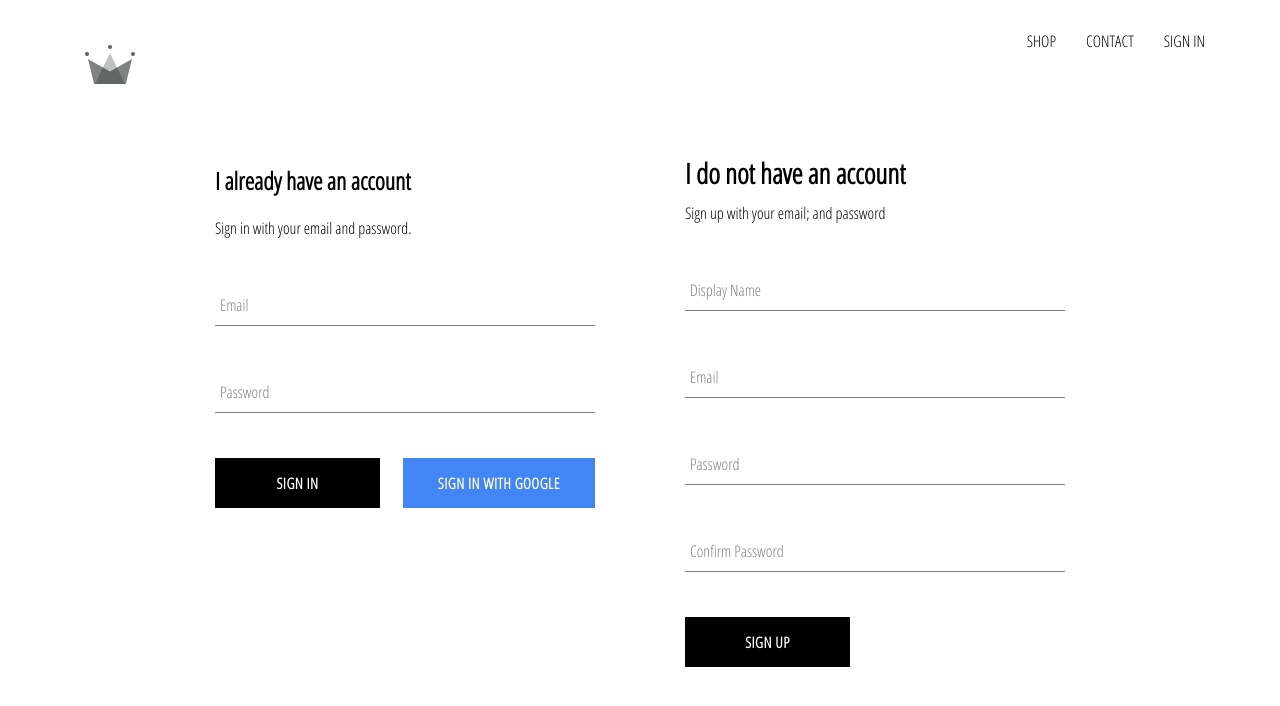
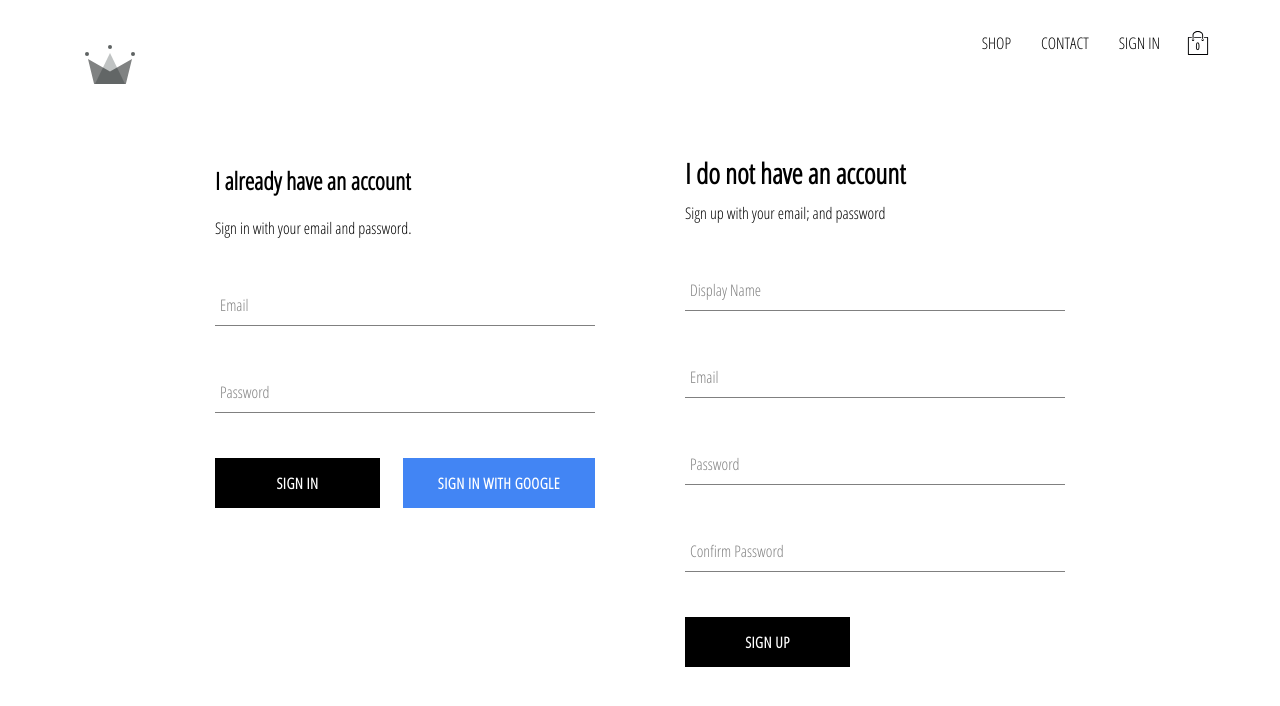
Before and after one commit to benjsurdilla/crwn-clothing, a React (Create React App) app: page /signin in a window 1280 px wide. Shown: the top 706 px of the page. Built offline with nearby package versions, Linux system fonts and the light colour scheme; no server answers.

Commit message:
added cartIcon and cartDropdown components to application, also implemented cart reducer

```diff
--- /dev/null
+++ b/src/components/cart-dropdown/cart-dropdown.component.jsx
@@ -0,0 +1,14 @@
+import React from "react";
+
+import CustomButton from "../custom-button/custom-button.component";
+
+import './cart-dropdown.styles.scss';
+
+const CartDropdown = () => (
+    <div className='cart-dropdown'>
+        <div className='cart-items' />
+        <CustomButton>GO TO CHECKOUT</CustomButton>
+    </div>
+)
+
+export default CartDropdown;
--- /dev/null
+++ b/src/components/cart-dropdown/cart-dropdown.styles.scss
@@ -0,0 +1,24 @@
+.cart-dropdown {
+    position: absolute;
+    width: 240px;
+    height: 340px;
+    display: flex;
+    flex-direction: column;
+    padding: 20px;
+    border: 1px solid black;
+    background-color: white;
+    top: 80px;
+    right: 0;
+    z-index: 5;
+
+    .cart-items {
+        height: 240px;
+        display: flex;
+        flex-direction: column;
+        overflow: scroll;
+    }
+
+    button {
+        margin-top: auto;
+    }
+}
--- /dev/null
+++ b/src/components/cart-icon/cart-icon.component.jsx
@@ -0,0 +1,25 @@
+import React from "react";
+import { connect } from 'react-redux';
+
+import { toggleCartHidden } from '../../redux/cart/cart.actions';
+
+import { ReactComponent as ShoppingIcon } from '../../assets/shopping-bag.svg';
+
+
+import './cart-icon.styles.scss';
+
+const CartIcon = ({ toggleCartHidden }) => (
+    <div className='cart-icon' onClick={toggleCartHidden}>
+        <ShoppingIcon className='shopping-icon' />
+        <span className='item-count'>0</span>
+    </div>
+);
+
+const mapDispatchToProps = dispatch => ({
+    toggleCartHidden: () => dispatch(toggleCartHidden())
+});
+
+export default connect(
+    null,
+    mapDispatchToProps
+)(CartIcon);
--- /dev/null
+++ b/src/components/cart-icon/cart-icon.styles.scss
@@ -0,0 +1,22 @@
+.cart-icon {
+    width: 45px;
+    height: 45px;
+    position: relative;
+    display: flex;
+    align-items: center;
+    justify-content: center;
+    cursor: pointer;
+
+    .shopping-icon {
+        width: 24px;
+        height: 24px;
+
+    }
+
+    .item-count {
+        position: absolute;
+        font-size: 10px;
+        font-weight: bold;
+        bottom: 12px;
+    }
+}
--- a/src/components/header/header.component.jsx
+++ b/src/components/header/header.component.jsx
@@ -2,7 +2,8 @@
 
 import { Link } from "react-router-dom";
 import { connect } from "react-redux";
-
+import CartIcon from "../cart-icon/cart-icon.component";
+import CartDropdown from "../cart-dropdown/cart-dropdown.component";
 import { auth } from '../../firebase/firebase.utils';
 
 import { ReactComponent as Logo } from '../../assets/crown.svg';
@@ -10,7 +11,7 @@
 
 import './header.styles.scss';
 
-const Header = ({ currentUser }) => (
+const Header = ({ currentUser, hidden }) => (
     <div className='header'>
         <Link className='logo-container' to ="/">
             <Logo className='logo' />
@@ -34,14 +35,19 @@
                </Link>
            )}
            {/* <Cart currentUser={currentUser} /> */}
-
+           <CartIcon />
         </div>
+        {
+            hidden ? null :
+            <CartDropdown />
+        }
 
     </div>
 );
 
-const mapStateToProps = state => ({
-    currentUser: state.user.currentUser
+const mapStateToProps = ({user: { currentUser }, cart: {hidden} }) => ({
+    currentUser,
+    hidden
 })
 
 export default connect(mapStateToProps)(Header);
--- /dev/null
+++ b/src/redux/cart/cart.actions.js
@@ -0,0 +1,5 @@
+import CartActionTypes from "./cart.types";
+
+export const toggleCartHidden = () => ({
+    type: CartActionTypes.TOGGLE_CART_HIDDEN
+});
--- /dev/null
+++ b/src/redux/cart/cart.reducer.js
@@ -0,0 +1,20 @@
+import CartActionTypes from './cart.types';
+const INITIAL_STATE = {
+    hidden: true
+};
+
+const cartReducer = (state = INITIAL_STATE, action) => {
+    switch (action.type) {
+        case CartActionTypes.TOGGLE_CART_HIDDEN:
+
+            return {
+                ...state,
+                hidden: !state.hidden
+            }
+
+        default:
+            return state;
+    }
+}
+
+export default cartReducer;
--- /dev/null
+++ b/src/redux/cart/cart.types.js
@@ -0,0 +1,5 @@
+const CartActionTypes = {
+    TOGGLE_CART_HIDDEN: 'TOGGLE_CART_HIDDEN'
+};
+
+export default CartActionTypes;
--- a/src/redux/root-reducer.js
+++ b/src/redux/root-reducer.js
@@ -1,7 +1,9 @@
 import { combineReducers } from 'redux';
 
 import userReducer from './user/user.reducer';
+import cartReducer from './cart/cart.reducer';
 
 export default combineReducers({
-    user: userReducer
+    user: userReducer,
+    cart: cartReducer
  });
```
